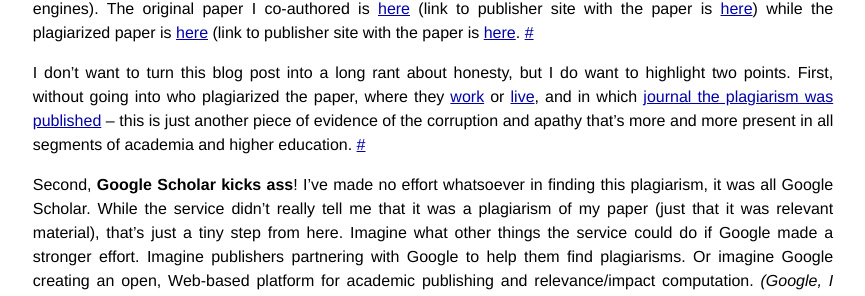
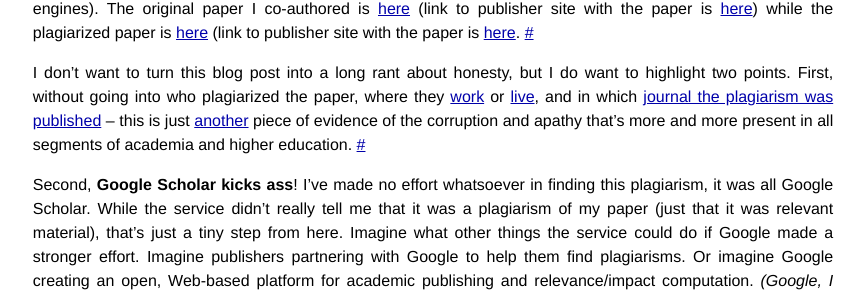
Before and after one commit to izuzak/izuzak.github.com, a Jekyll site: the page built from _posts/2012-12-03-google-scholar-points-to-plagiarized-paper.markdown, in a window 1280 px wide. Shown: the part 467-763 px from the top of the page, without its empty margins (207-1072 px from the left). Built offline with Jekyll 4.4.1, drawn with Linux system fonts in a browser that asks for light colours; Markdown is read by kramdown in place of the engine named in the settings; comment, search, counter and statistics services are not loaded; part of the change alters nothing that is shown.

```diff
--- a/_posts/2012-12-03-google-scholar-points-to-plagiarized-paper.markdown
+++ b/_posts/2012-12-03-google-scholar-points-to-plagiarized-paper.markdown
@@ -9,7 +9,7 @@ I love [Google Scholar](http://scholar.google.com/schhp?hl=en), especially the r
 
 However, two weeks ago something special happened. As I opened and glanced one of the papers recommended by Google Scholar, I realized that the **recommended paper was a plagiarism of one of the papers I co-authored** and was published two and a half years ago. Yes, I'm 100% certain that the paper is a plagiarism; 80%-90% of the text and 100% figures were just copy/pasted. Only the abstract and title of the paper have been significantly changed since the authors probably thought this was the only way to detect foul play (since the title and abstract are usually the only parts of papers that are available for free and indexed by search engines). The original paper I co-authored is [here](http://ivanzuzak.info/papers/2010_SIPWS_middleware.pdf) (link to publisher site with the paper is [here](http://ieeexplore.ieee.org/xpl/freeabs_all.jsp?arnumber=5533443)) while the plagiarized paper is [here](http://www.ijcta.com/documents/volumes/vol3issue6/ijcta2012030610.pdf) (link to publisher site with the paper is [here](http://www.ijcta.com/vol3issue6.php).
 
-I don't want to turn this blog post into a long rant about honesty, but I do want to highlight two points. First, without going into who plagiarized the paper, where they [work](http://www.gprec.ac.in/cse_staff.asp) or [live](https://maps.google.com/maps?q=Kurnool,+Andhra+Pradesh,+India&hl=en&ll=15.792254,78.046875&spn=26.504561,53.569336&sll=15.749963,78.09082&sspn=26.509892,53.569336&oq=KURNOOL,+india&hnear=Kurnool,+Andhra+Pradesh,+India&t=m&z=5), and in which [journal the plagiarism was published](http://www.ijcta.com/vol3issue6.php) -- this is just another piece of evidence of the corruption and apathy that's more and more present in all segments of academia and higher education.
+I don't want to turn this blog post into a long rant about honesty, but I do want to highlight two points. First, without going into who plagiarized the paper, where they [work](http://www.gprec.ac.in/cse_staff.asp) or [live](https://maps.google.com/maps?q=Kurnool,+Andhra+Pradesh,+India&hl=en&ll=15.792254,78.046875&spn=26.504561,53.569336&sll=15.749963,78.09082&sspn=26.509892,53.569336&oq=KURNOOL,+india&hnear=Kurnool,+Andhra+Pradesh,+India&t=m&z=5), and in which [journal the plagiarism was published](http://www.ijcta.com/vol3issue6.php) -- this is just [another](http://retractionwatch.wordpress.com/2012/08/24/korean-plant-compound-researcher-faked-email-addresses-so-he-could-review-his-own-studies/) piece of evidence of the corruption and apathy that's more and more present in all segments of academia and higher education.
 
 Second, **Google Scholar kicks ass**! I've made no effort whatsoever in finding this plagiarism, it was all Google Scholar. While the service didn't really tell me that it was a plagiarism of my paper (just that it was relevant material), that's just a tiny step from here. Imagine what other things the service could do if Google made a stronger effort. Imagine publishers partnering with Google to help them find plagiarisms. Or imagine Google creating an open, Web-based platform for academic publishing and relevance/impact computation. _(Google, I know you're reading this. If you need help -- call me. You know my number.)_ Anyway, good things are on their way, I'm sure of it. That's why I'm happy to see people boycotting academic publishers that lock-in research papers behind paywalls. And that's why I'm glad that companies like [Coursera](https://www.coursera.org/), [Udacity](http://www.udacity.com/) and [Khan Academy](http://www.khanacademy.org/) and services like [Google Scholar](http://scholar.google.com/schhp?hl=en) are transforming university-level education and shaking up everyone in academia.
 
```
